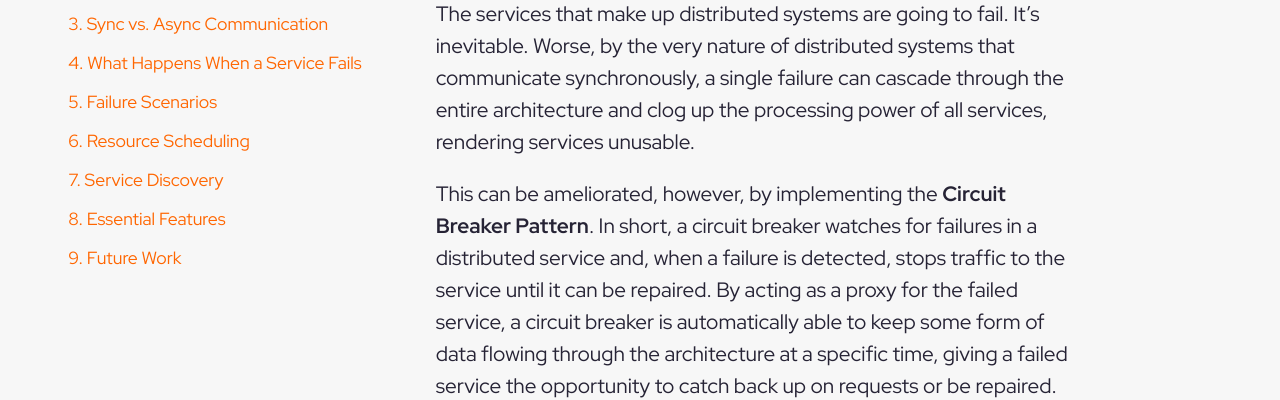
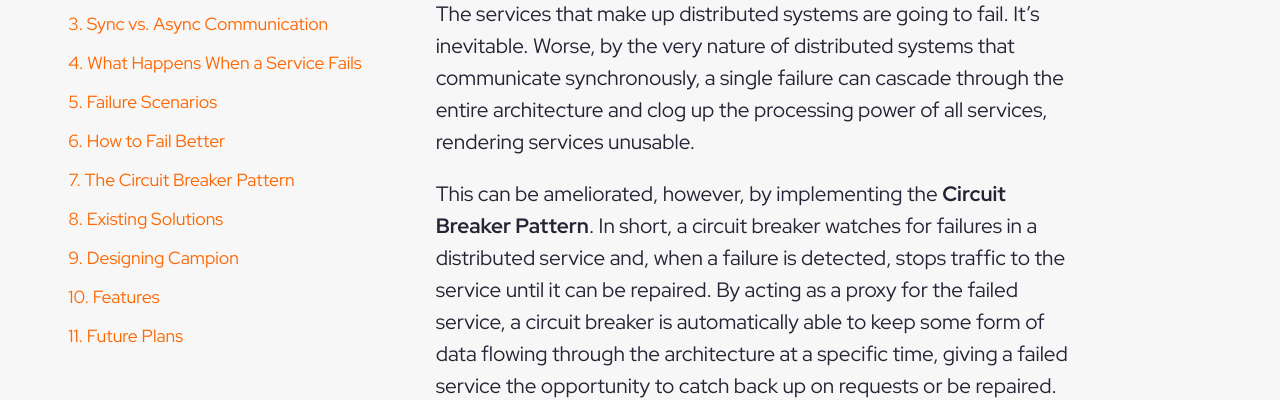
Before and after one commit to campion-breaker/campion-breaker.github.io, a website: page case-study.html in a window 1280 px wide. Shown: the part 402-802 px from the top of the page. Drawn offline with Linux system fonts and the light colour scheme.

Commit message:
Add sidebar links

```diff
--- a/case-study.html
+++ b/case-study.html
@@ -68,17 +68,24 @@
             <a href="#Failure-Scenarios"> 5. Failure Scenarios</a>
           </li>
           <li>
-            <a href="#Resource-Scheduling"> 6. Resource Scheduling</a>
+            <a href="#how-to-fail-better"> 6. How to Fail Better</a>
           </li>
           <li>
-            <a href="#Service-Discovery"> 7. Service Discovery</a>
+            <a href="#circuit-breaker-pattern"> 7. The Circuit Breaker Pattern</a>
           </li>
           <li>
-            <a href="#Essential-Features"> 8. Essential Features</a>
+            <a href="#existing-solutions"> 8. Existing Solutions</a>
           </li>
           <li>
-            <a href="#Future-Work"> 9. Future Work</a>
+            <a href="#designing-campion"> 9. Designing Campion</a>
           </li>
+          <li>
+            <a href="#features"> 10. Features</a>
+          </li>
+          <li>
+            <a href="#future-plans"> 11. Future Plans</a>
+          </li>
+
         </ul>
       </aside>
 
```
